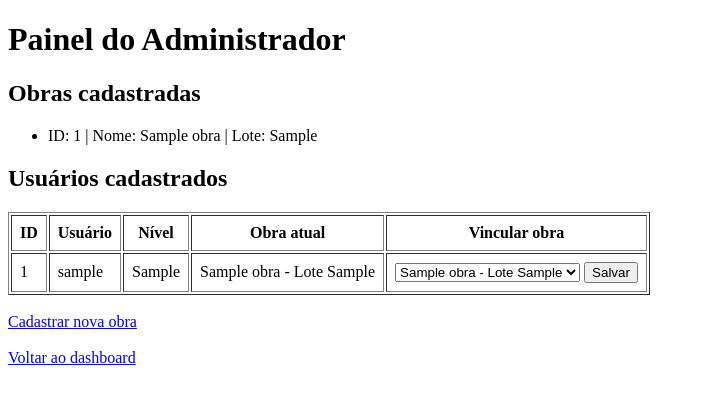
After one commit to nyxdk7/git-projetos, a Flask app: template dash-sistem/templates/admin.html in a window 1280 px wide. The commit adds this page. Shown: the top 404 px of the page, without its empty margins (0-705 px from the left). Run offline with Flask 3, Linux system fonts and the light colour scheme; the template is opened without the code that fills it: values that come from a table or form of the project are taken from there, others are empty; tables that the repository leaves empty hold one stand-in row (values such as "Sample post").

Commit message:
correcao3

```diff
--- a/dash-sistem/app.py
+++ b/dash-sistem/app.py
@@ -14,11 +14,20 @@ app.config['SQLALCHEMY_TRACK_MODIFICATIONS'] = False
 
 db = SQLAlchemy(app)
 
+class Obra(db.Model):
+    id = db.Column(db.Integer, primary_key=True)
+    nome = db.Column(db.String(100), nullable=False)
+    lote = db.Column(db.String(50), nullable=True)
+
+    usuarios = db.relationship('Usuario', backref='obra', lazy=True)
+
 class Usuario(db.Model):
     id = db.Column(db.Integer, primary_key=True)
     username = db.Column(db.String(50), unique=True, nullable=False)
     senha = db.Column(db.String(255), nullable=False)
     nivel = db.Column(db.String(20), nullable=False, default='engenheiro')
+    obra_id = db.Column(db.Integer, db.ForeignKey('obra.id'), nullable=True)
+
 
 with app.app_context():
     db.create_all()
@@ -54,7 +63,9 @@ def login():
 
     if user and check_password_hash(user.senha, password):
         session['user'] = user.username
+        session['user_id'] = user.id
         session['nivel'] = user.nivel
+        session['obra_id'] = user.obra_id
         return redirect(url_for('dashboard'))
     else:
         return "Login inválido"
@@ -62,7 +73,15 @@ def login():
 @app.route('/dashboard')
 @login_required
 def dashboard():
-    return render_template('dashboard.html')
+    if session.get('nivel') == 'admin':
+        obras = Obra.query.all()
+        return render_template('dashboard.html', admin=True, obras=obras)
+
+    obra = None
+    if session.get('obra_id'):
+        obra = db.session.get(Obra, session['obra_id'])
+
+    return render_template('dashboard.html', admin=False, obra=obra)
 
 @app.route('/contratos')
 @login_required
@@ -72,8 +91,7 @@ def contratos():
 @app.route('/logout')
 @login_required
 def logout():
-    session.pop('user', None)
-    session.pop('nivel', None)
+    session.clear()
     return redirect(url_for('home'))
 
 @app.route('/cadastro', methods=['GET', 'POST'])
@@ -102,11 +120,52 @@ def cadastro():
 
     return render_template('cadastro.html')
 
+
+
 @app.route('/admin')
 @login_required
 @nivel_required('admin')
 def admin():
-    return "Área do administrador"
+    usuarios = Usuario.query.all()
+    obras = Obra.query.all()
+    return render_template('admin.html', usuarios=usuarios, obras=obras)
+
+
+# 👇 COLOQUE AQUI
+@app.route('/obra/nova', methods=['GET', 'POST'])
+@login_required
+@nivel_required('admin')
+def nova_obra():
+    if request.method == 'POST':
+        nome = request.form.get('nome', '').strip()
+        lote = request.form.get('lote', '').strip()
+
+        if not nome:
+            return "Informe o nome da obra"
+
+        obra = Obra(nome=nome, lote=lote)
+        db.session.add(obra)
+        db.session.commit()
+
+        return "Obra cadastrada com sucesso"
+
+    return render_template('nova_obra.html')
+
+@app.route('/admin/vincular-obra/<int:user_id>', methods=['POST'])
+@login_required
+@nivel_required('admin')
+def vincular_obra(user_id):
+    usuario = Usuario.query.get_or_404(user_id)
+    obra_id = request.form.get('obra_id')
+
+    if obra_id == '':
+        usuario.obra_id = None
+    else:
+        usuario.obra_id = int(obra_id)
+
+    db.session.commit()
+    return redirect(url_for('admin'))
+
 
 if __name__ == '__main__':
     app.run(host='0.0.0.0', port=5000)
--- /dev/null
+++ b/dash-sistem/templates/admin.html
@@ -0,0 +1,65 @@
+<!DOCTYPE html>
+<html>
+<head>
+    <title>Painel do Administrador</title>
+</head>
+<body>
+    <h1>Painel do Administrador</h1>
+
+    <h2>Obras cadastradas</h2>
+    <ul>
+        {% for obra in obras %}
+            <li>
+                ID: {{ obra.id }} | Nome: {{ obra.nome }} | Lote: {{ obra.lote }}
+            </li>
+        {% else %}
+            <li>Nenhuma obra cadastrada.</li>
+        {% endfor %}
+    </ul>
+
+    <h2>Usuários cadastrados</h2>
+    <table border="1" cellpadding="8">
+        <tr>
+            <th>ID</th>
+            <th>Usuário</th>
+            <th>Nível</th>
+            <th>Obra atual</th>
+            <th>Vincular obra</th>
+        </tr>
+
+        {% for usuario in usuarios %}
+        <tr>
+            <td>{{ usuario.id }}</td>
+            <td>{{ usuario.username }}</td>
+            <td>{{ usuario.nivel }}</td>
+            <td>
+                {% if usuario.obra %}
+                    {{ usuario.obra.nome }} {% if usuario.obra.lote %}- Lote {{ usuario.obra.lote }}{% endif %}
+                {% else %}
+                    Sem obra
+                {% endif %}
+            </td>
+            <td>
+                <form method="POST" action="{{ url_for('vincular_obra', user_id=usuario.id) }}">
+                    <select name="obra_id">
+                        <option value="">Sem obra</option>
+                        {% for obra in obras %}
+                            <option value="{{ obra.id }}"
+                                {% if usuario.obra_id == obra.id %}selected{% endif %}>
+                                {{ obra.nome }} {% if obra.lote %}- Lote {{ obra.lote }}{% endif %}
+                            </option>
+                        {% endfor %}
+                    </select>
+                    <button type="submit">Salvar</button>
+                </form>
+            </td>
+        </tr>
+        {% endfor %}
+    </table>
+
+    <br>
+    <a href="{{ url_for('nova_obra') }}">Cadastrar nova obra</a>
+    <br><br>
+    <a href="{{ url_for('dashboard') }}">Voltar ao dashboard</a>
+</body>
+</html>
```
Also changed, not shown: dash-sistem/templates/dashboard.html (+36 -17 lines).
